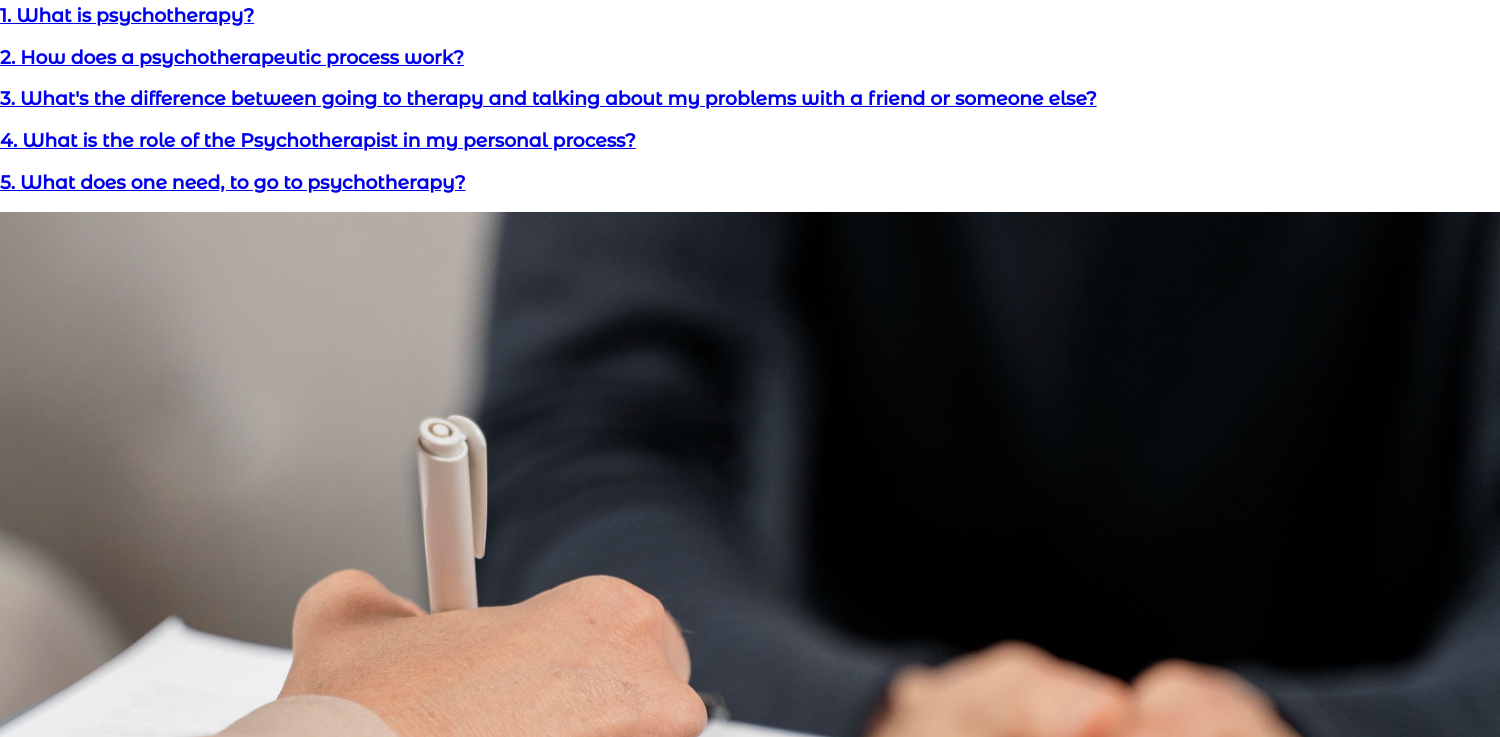
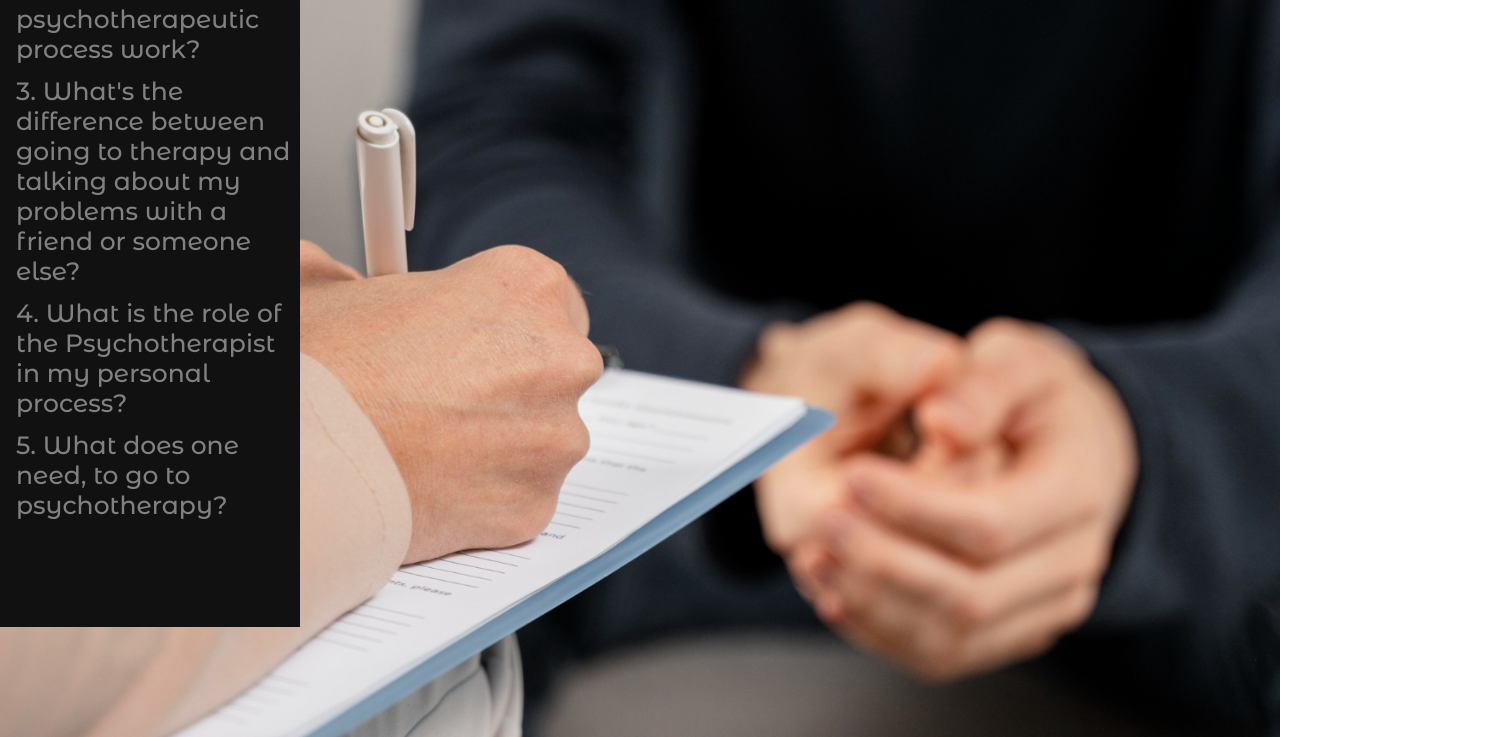
Before and after one commit to fvalto/WDD130, a plain HTML site: page claupsychologist/faq.html in a window 1280 px wide. Shown: the part 193-930 px from the top of the page, 1500 px wide, since content can reach past the window. Drawn offline with Linux system fonts and the light colour scheme.

Commit message:
Component from w3schools

```diff
--- a/claupsychologist/faq.html
+++ b/claupsychologist/faq.html
@@ -21,19 +21,19 @@
     <main class="faq-body">
         <div class="table-contents">
             <h2>TABLE OF CONTENTS</h2>
-            <h3><a href="#question1">1. What is psychotherapy?</a></h3>
-            <h3><a href="#question2">2. How does a psychotherapeutic process work?</a></h3>
-            <h3><a href="#question3">3. What's the difference between going to therapy and talking about my problems with a friend or someone else?</a></h3>
-            <h3><a href="#question4">4. What is the role of the Psychotherapist in my personal process?</a></h3>
-            <h3><a href="#question5">5. What does one need, to go to psychotherapy?</a></h3>
+            <a href="#question1">1. What is psychotherapy?</a>
+            <a href="#question2">2. How does a psychotherapeutic process work?</a>
+            <a href="#question3">3. What's the difference between going to therapy and talking about my problems with a friend or someone else?</a>
+            <a href="#question4">4. What is the role of the Psychotherapist in my personal process?</a>
+            <a href="#question5">5. What does one need, to go to psychotherapy?</a>
         </div>
-        <div class="questions">
+
         <div class="faq-banner-container">
             <img id="faq-banner" src="images/writting-down.jpg" alt="taking notes img">
             <h2 id="banner-text">Frequently Asked Questions</h2>
         </div>
         <div class="questions-container">
-                <h3 id="question1" class="accordion">1. What is psychotherapy?</h3>
+            <button class="accordion" id="question1">1. What is psychotherapy?</button>
             <div class="panel">
                 <p>
                     It is a collaborative treatment established in the relationship between a person and the therapist, using dialogue as its
@@ -42,7 +42,8 @@
                     thought and behavior that keep you from feeling good.
                 </p>
             </div>
-                <h3 id="question2" class="accordion">2. How does a psychotherapeutic process work?</h3>
+
+            <button class="accordion" id="question2">2. How does a psychotherapeutic process work?</button>
             <div class="panel">
                 <p>
                     Many times, when we go to a psychologist, we think that it is similar to going to the doctor, one goes, in one or two
@@ -56,7 +57,8 @@
                     are harmful to themselves and can face these challenges from a different perspective autonomously.
                 </p>
             </div>
-                <h3 id="question3" class="accordion">3. What's the difference between going to therapy and talking about my problems with a friend or someone else?</h3>
+
+            <button class="accordion" id="question3">3. What's the difference between going to therapy and talking about my problems with a friend or someone else?</button>
             <div class="panel">
                 <p>
                     Talking with a therapist about our problems is different from talking with other trusted people because talking with third parties is generally
@@ -68,7 +70,8 @@
                     human behavior and not on their own experience.
                 </p>
             </div>
-                <h3 id="question4" class="accordion">4. What is the role of the Psychotherapist in my personal process?</h3>
+
+            <button class="accordion" id="question4">4. What is the role of the Psychotherapist in my personal process?</button>
             <div class="panel">
                 <p>
                     The vision of psychotherapy, especially on the part of people who have not attended any session in their life, is that people come with
@@ -79,7 +82,8 @@
                     from seeing the situations for the other by yourself, get to know how to improve in a unique way to your own needs and way of being.
                 </p>
             </div>
-                <h3 id="question5" class="accordion">5. What does one need, to go to psychotherapy?</h3>
+
+            <button class="accordion" id="question5">5. What does one need, to go to psychotherapy?</button>
             <div class="panel">
                 <p>
                     The fundamental pillar to attending psychotherapy is to want to resolve your own conflicts, this is crucial because, in the process of self-discovery,
@@ -89,7 +93,7 @@
                 </p>
             </div>
         </div>
-        </div>
+
         <img src="images/heart.jpg" alt="heart">
     </main>
     <footer>
--- a/claupsychologist/styles/style.css
+++ b/claupsychologist/styles/style.css
@@ -114,3 +114,48 @@ footer a:hover {
     transition: transform .1s;
     transform: scale(1.3);
 }
+
+img {
+    width: 100%;
+}
+
+/* COMPONENT FROM W3SCHOLS */
+
+/* The sidebar menu */
+.table-contents {
+    height: 100%; /* Full-height: remove this if you want "auto" height */
+    width: 300px; /* Set the width of the sidebar */
+    position: fixed; /* Fixed Sidebar (stay in place on scroll) */
+    z-index: 1; /* Stay on top */
+    top: 0; /* Stay at the top */
+    left: 0;
+    background-color: #111; /* Black */
+    overflow-x: hidden; /* Disable horizontal scroll */
+    padding-top: 20px;
+  }
+
+  /* The navigation menu links */
+  .table-contents a {
+    padding: 6px 8px 6px 16px;
+    text-decoration: none;
+    font-size: 25px;
+    color: #818181;
+    display: block;
+  }
+
+  /* When you mouse over the navigation links, change their color */
+  .table-contents a:hover {
+    color: #f1f1f1;
+  }
+
+  /* Style page content */
+  .main {
+    margin-left: 160px; /* Same as the width of the sidebar */
+    padding: 0px 10px;
+  }
+
+  /* On smaller screens, where height is less than 450px, change the style of the sidebar (less padding and a smaller font size) */
+  @media screen and (max-height: 450px) {
+    .table-contents {padding-top: 15px;}
+    .table-contents a {font-size: 18px;}
+  }
```
Lines whose indentation alone changed are shown as unchanged.
